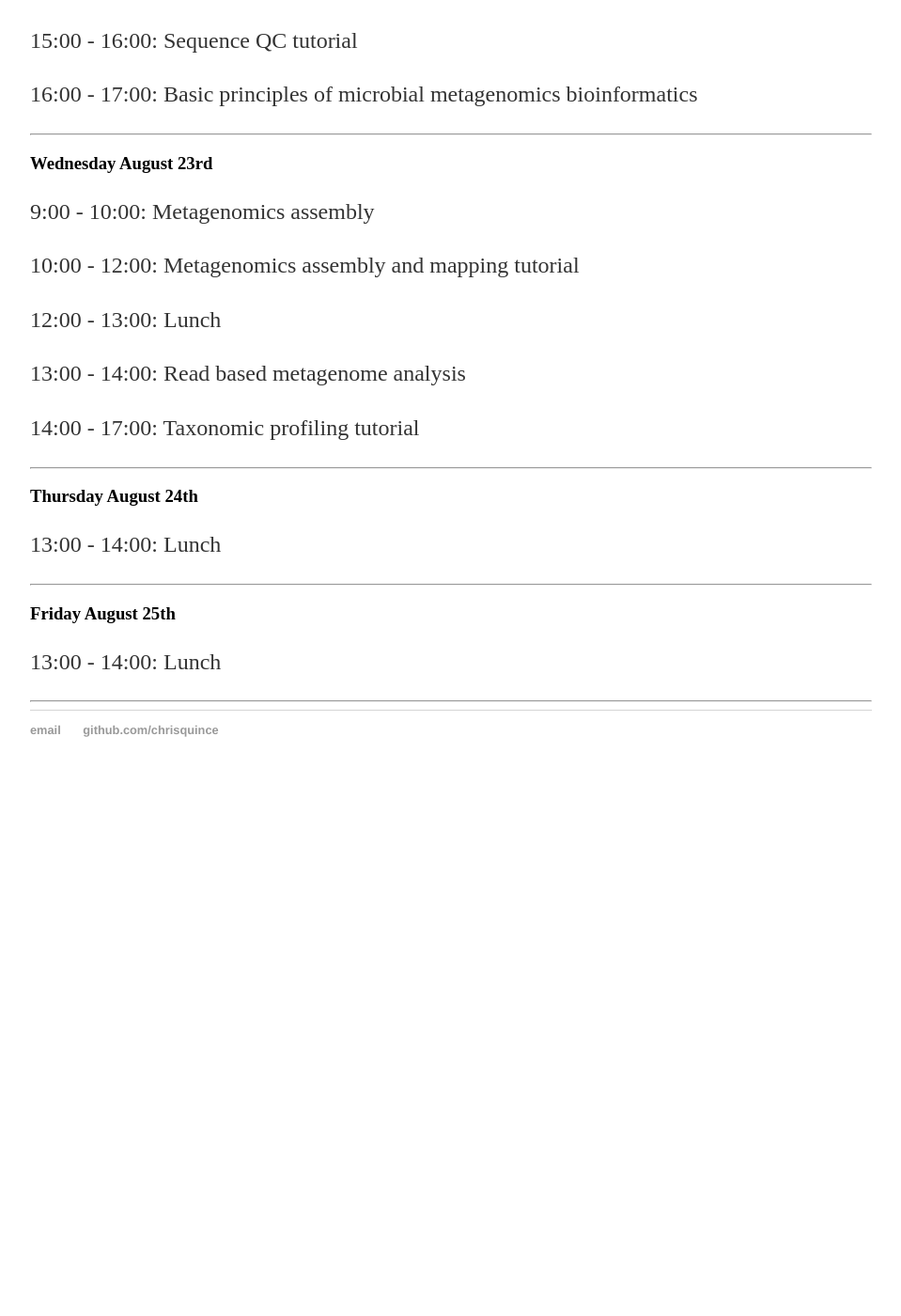
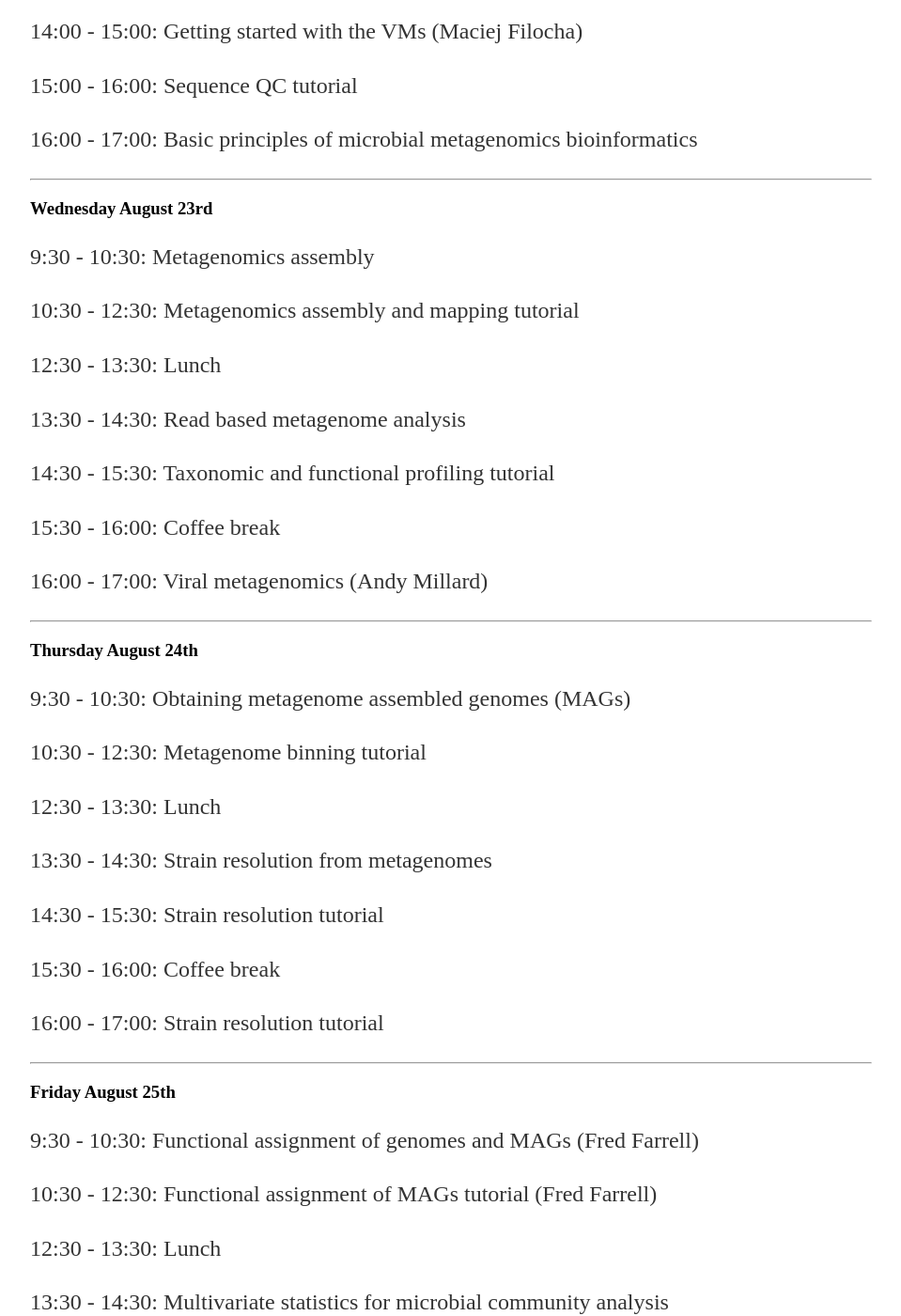
Before and after one commit to chrisquince/chrisquince.github.io, a Jekyll site: the page built from workshop/schedule.html, in a window 1280 px wide and 1400 px high, scrolled down 729 px. Shown: the whole window at 94% size, without its empty margins (160-1119 px from the left). Built offline with Jekyll 4.4.1, drawn with Linux system fonts in a browser that asks for light colours; before the commit the page ends 1573 px from its top, so only the background shows below that; some of the changed text lies outside the part shown.

Commit message:
Update workshop

```diff
--- a/workshop/index.html
+++ b/workshop/index.html
@@ -9,17 +9,17 @@ title: Chris Quince, Metagenomics bioinformatician
 
   <p>Principal lecturer: Dr Christopher Quince (Warwick Medical School, University of Warwick)</p>
 
-  <p>Additional lecturers: tba </p>
+  <p>Additional lecturers: Maciej Filocha, Fred Farrell, Andy Millard </p>
 
   <p> Location: Microbial bioinformatics unit (MBU), Warwick Medical School, Gibbet Hill Campus, University of Warwick
 
-  <p> Registration fee: <b> free </b> but restricted to 20 places. Therefore only register if you are certain to attend.
+  <p> Registration fee: <b> free </b> but restricted to 16 places because of limitations on VM numbers. Therefore only register if you are certain to attend.
   Failure to attend without valid reason will result in exclusion from any further Warwick CLIMB training workshops.
   Register by August 12th 2017 by e-mailing c.quince@warwick.ac.uk </p>
 
   <p> Requirements: Applicants should bring their own laptops and ideally have some experience with linux command line</p>
 
-  <p> UK travel bursaries: 8 funded places to cover accommodation and £100 of travel costs are available to UK
+  <p> UK travel bursaries: 8 funded places to cover accommodation and £150 of travel costs are available to UK
   based medical researchers if you wish to apply just mention in your e-mail above and explain how your research is relevant to
   metagenomics and medical related </p>
 
--- a/workshop/schedule.html
+++ b/workshop/schedule.html
@@ -9,11 +9,13 @@ title: Chris Quince, Metagenomics bioinformatician
 
   <p>Principal lecturer: Dr Christopher Quince (Warwick Medical School, University of Warwick)</p>
 
-  <p>Additional lecturers: Maciej Filocha, tba </p>
+  <p>Additional lecturers: Maciej Filocha, Fred Farrell, Andy Millard </p>
 
   <p> Location: Microbial bioinformatics unit (MBU), Warwick Medical School, Gibbet Hill Campus, University of Warwick
 
   <hr>
+
+  <h2> Provisional schedule </h2>
 
   <h3> Tuesday August 22nd </h3>
 
@@ -31,27 +33,53 @@ title: Chris Quince, Metagenomics bioinformatician
 
   <h3> Wednesday August 23rd  </h3>
 
-  <p> 9:00 - 10:00: Metagenomics assembly </p>
+  <p> 9:30 - 10:30: Metagenomics assembly </p>
 
-  <p> 10:00 - 12:00: Metagenomics assembly and mapping tutorial </p>
+  <p> 10:30 - 12:30: Metagenomics assembly and mapping tutorial </p>
 
-  <p> 12:00 - 13:00: Lunch </p>
+  <p> 12:30 - 13:30: Lunch </p>
 
-  <p> 13:00 - 14:00: Read based metagenome analysis </p>
+  <p> 13:30 - 14:30: Read based metagenome analysis </p>
 
-  <p> 14:00 - 17:00: Taxonomic profiling tutorial  </p>
+  <p> 14:30 - 15:30: Taxonomic and functional profiling tutorial  </p>
+
+  <p> 15:30 - 16:00: Coffee break </p>
+
+  <p> 16:00 - 17:00: Viral metagenomics (Andy Millard)
 
   <hr>
 
   <h3> Thursday August 24th  </h3>
 
-  <p> 13:00 - 14:00: Lunch </p>
+  <p> 9:30 - 10:30: Obtaining metagenome assembled genomes (MAGs) </p>
+
+  <p> 10:30 - 12:30: Metagenome binning tutorial </p>
+
+  <p> 12:30 - 13:30: Lunch </p>
+
+  <p> 13:30 - 14:30: Strain resolution from metagenomes </p>
+
+  <p> 14:30 - 15:30: Strain resolution tutorial </p>
+
+  <p> 15:30 - 16:00: Coffee break </p>
+
+  <p> 16:00 - 17:00: Strain resolution tutorial </p>
 
   <hr>
 
   <h3> Friday August 25th  </h3>
 
-  <p> 13:00 - 14:00: Lunch </p>
+  <p> 9:30 - 10:30: Functional assignment of genomes and MAGs (Fred Farrell) </p>
+
+  <p> 10:30 - 12:30: Functional assignment of MAGs tutorial (Fred Farrell) </p>
+
+  <p> 12:30 - 13:30: Lunch </p>
+
+  <p> 13:30 - 14:30: Multivariate statistics for microbial community analysis  </p>
+
+  <p> 14:30 - 15:30: Multivariate statistics tutorial </p>
+
+  <p> 15:30 - 16:00: Wrap up and coffee </p>
 
   <hr>
 
```
